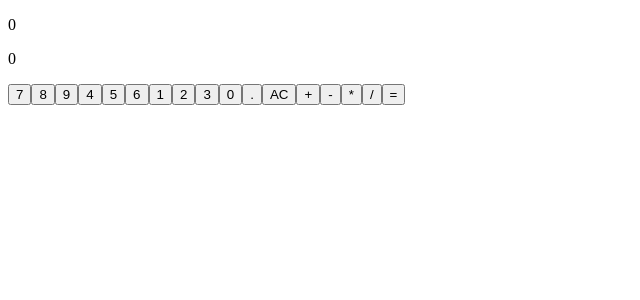
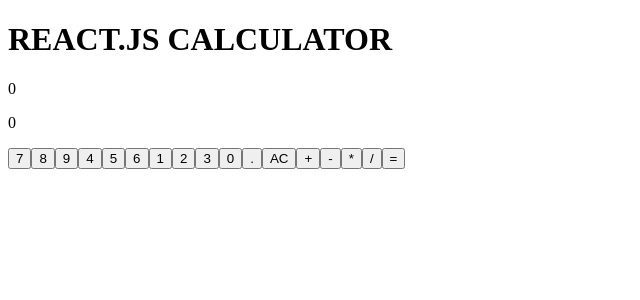
Before and after one commit to nattdev/javascript-calculator, a React (Vite) app: page / in a window 1280 px wide. Shown: the top 300 px of the page, without its empty margins (0-640 px from the left). Built offline with nearby package versions, Linux system fonts and the light colour scheme; the HTML template or start-up script is replaced by a standard one.

Commit message:
Fix input validation and add styles

```diff
--- a/src/components/Calculator.jsx
+++ b/src/components/Calculator.jsx
@@ -69,7 +69,7 @@
             setOutput(data);
         }
 
-            if (input[input.length - 1] == "0" && input.length > 1 && (!/[1-9]/.test(input[input.length - 2]))) {
+        if (input[input.length - 1] == "0" && input.length > 1 && (/[0-9]/.test(data)) && /[+\-*\/]/.test(input[input.length - 2])) {
             const updateInput = input.slice(0, -1)
             setInput(updateInput + data);
         }
@@ -84,9 +84,14 @@
     }
 
     return (
-        <div className="calculator-wrapper">
+        <div className="flex flex-col justify-center items-center h-screen ">
+            <header className="text-center mb-8">
+                <h1 className="text-5xl font-bold">REACT.JS CALCULATOR</h1>
+            </header>
+            <div className="calculator-wrapper flex flex-col items-center align-center bg-amber-100">
                 <Display input={input} output={output} />
                 <Buttons handleNumber={handleNumber} handleDecimal={handleDecimal} handleOperation={handleOperation} clear={clear} calculate={calculate} />
+            </div>
         </div>
     )
 }
```
Lines whose indentation alone changed are shown as unchanged.
